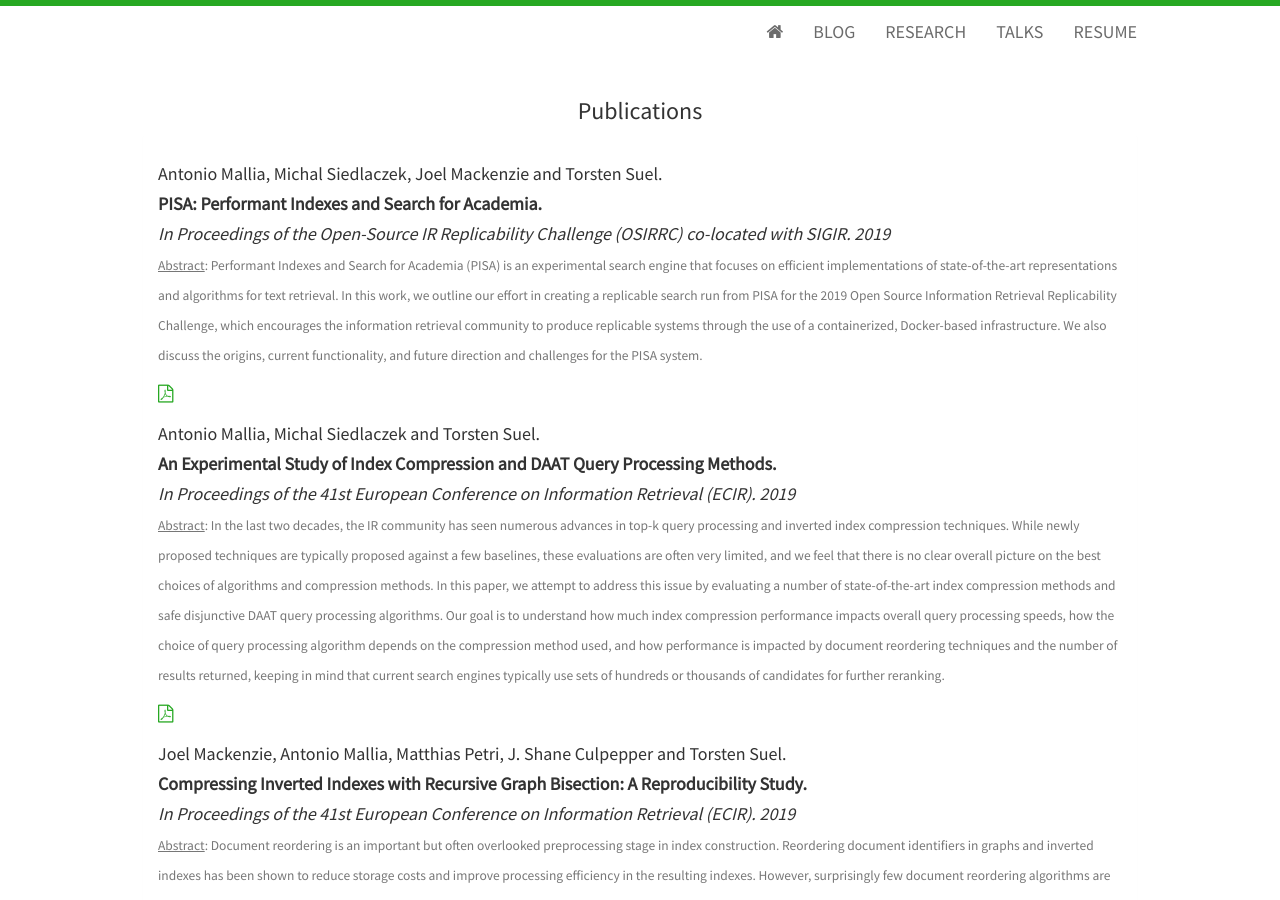
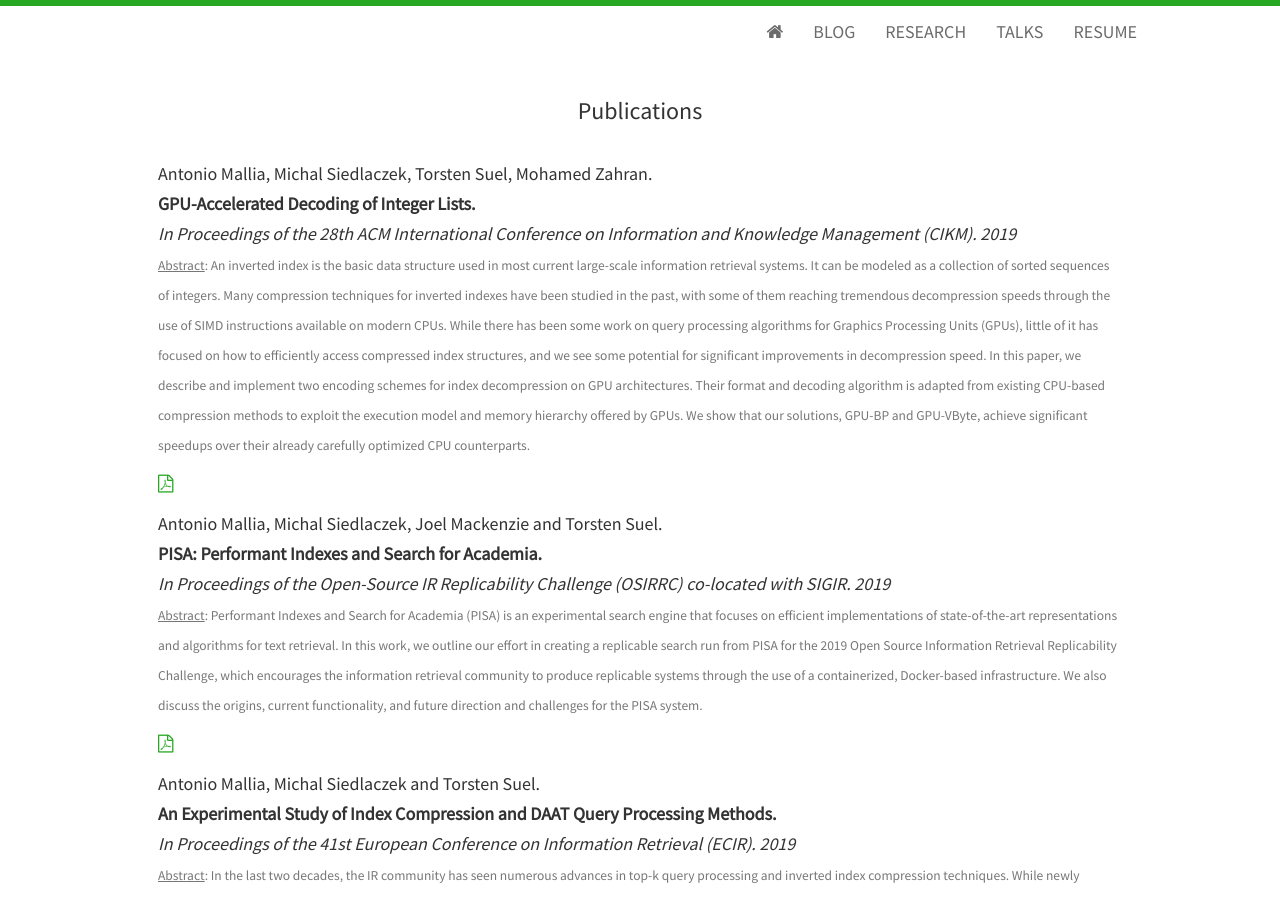
Before and after one commit to amallia/amallia.github.io, a Jekyll site: the page built from research.html, in a window 1280 px wide and 900 px high. Built offline with Jekyll 4.4.1, drawn with Linux system fonts in a browser that asks for light colours; nearby versions of some CDN libraries.

Commit message:
Update research.html

```diff
--- a/research.html
+++ b/research.html
@@ -7,6 +7,15 @@ title: Antonio Mallia's Blog
 <h3>Publications</h3>
   <div class="panel panel-default">
     <div class="panel-body">
+	<h5>
+            <span class="paper-authors">Antonio Mallia, Michal Siedlaczek, Torsten Suel, Mohamed Zahran.</span>
+            <span class="paper-title">GPU-Accelerated Decoding of Integer Lists.</span>
+            <span class="paper-publisher">In Proceedings of the 28th ACM International Conference on Information and Knowledge Management (CIKM). 2019</span>
+            <p> <small><u>Abstract</u>:
+	    An inverted index is the basic data structure used in most current large-scale information retrieval systems. It can be modeled as a collection of sorted sequences of integers. Many compression techniques for inverted indexes have been studied in the past, with some of them reaching tremendous decompression speeds through the use of SIMD instructions available on modern CPUs. While there has been some work on query processing algorithms for Graphics Processing Units (GPUs), little of it has focused on how to efficiently access compressed index structures, and we see some potential for significant improvements in decompression speed.
+	    In this paper, we describe and implement two encoding schemes for index decompression on GPU architectures. Their format and decoding algorithm is adapted from existing CPU-based compression methods to exploit the execution model and memory hierarchy offered by GPUs. We show that our solutions, GPU-BP and GPU-VByte, achieve significant speedups over their already carefully optimized CPU counterparts.</small></p>
+            <a href="{{ site.url }}/uploads/CIKM19.pdf"><i class="fa fa-file-pdf-o" aria-hidden="true"></i></a>
+        </h5>
         <h5>
             <span class="paper-authors">Antonio Mallia, Michal Siedlaczek, Joel Mackenzie and Torsten Suel.</span>
             <span class="paper-title">PISA: Performant Indexes and Search for Academia.</span>
```
